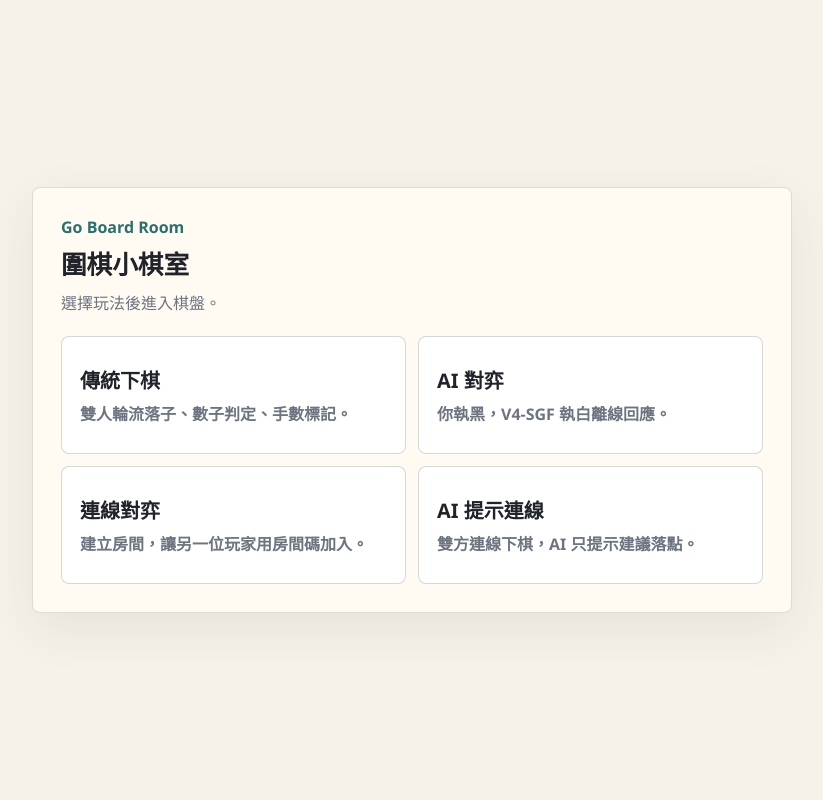
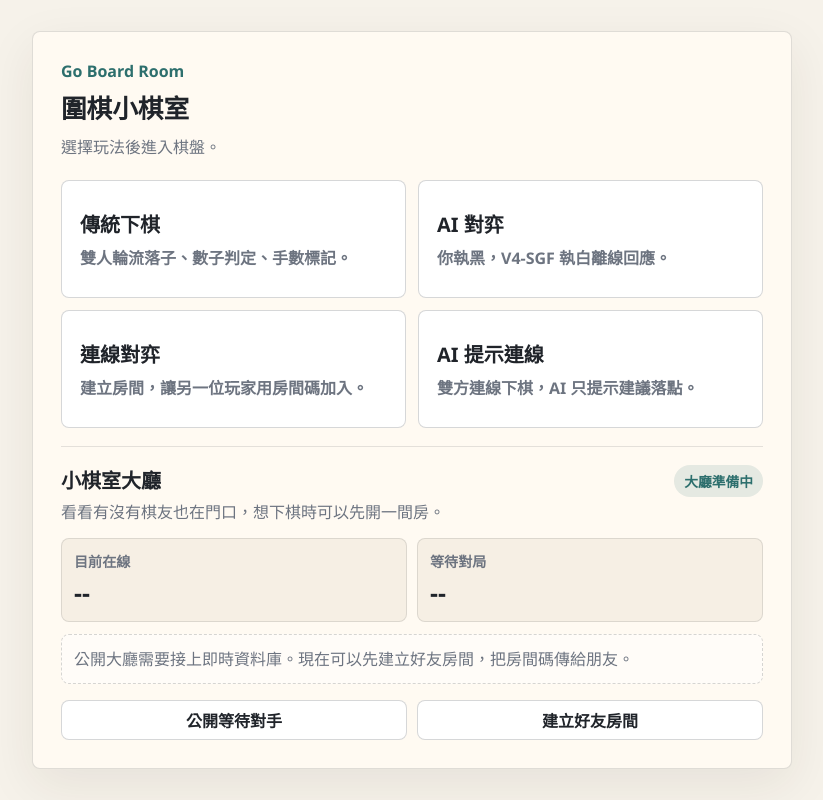
Before and after one commit to keyway933/go-board-room, a plain HTML site: page index.html in a window 1280 px wide. Shown: the whole page, without its empty margins (228-1051 px from the left). Drawn offline with Linux system fonts and the light colour scheme.

Commit message:
Add lobby preview

```diff
--- a/app.js
+++ b/app.js
@@ -41,6 +41,11 @@ const traditionalModeBtn = document.querySelector("#traditionalModeBtn");
 const aiModeBtn = document.querySelector("#aiModeBtn");
 const onlineModeBtn = document.querySelector("#onlineModeBtn");
 const onlineAiHintModeBtn = document.querySelector("#onlineAiHintModeBtn");
+const lobbyConnectionText = document.querySelector("#lobbyConnectionText");
+const lobbyOnlineCount = document.querySelector("#lobbyOnlineCount");
+const lobbyRoomCount = document.querySelector("#lobbyRoomCount");
+const publicLobbyBtn = document.querySelector("#publicLobbyBtn");
+const privateRoomShortcutBtn = document.querySelector("#privateRoomShortcutBtn");
 const backMenuBtn = document.querySelector("#backMenuBtn");
 const confirmDialog = document.querySelector("#confirmDialog");
 const confirmDialogTitle = document.querySelector("#confirmDialogTitle");
@@ -2425,6 +2430,22 @@ function requestNewGame() {
   resetGame(mode, size);
 }
 
+
+function renderLobbyPreview() {
+  if (lobbyConnectionText) lobbyConnectionText.textContent = "大廳準備中";
+  if (lobbyOnlineCount) lobbyOnlineCount.textContent = "--";
+  if (lobbyRoomCount) lobbyRoomCount.textContent = "--";
+}
+
+function showPublicLobbyInfo() {
+  showConfirmDialog({
+    title: "公開大廳準備中",
+    message: "真正讓陌生棋友互相看見，需要接上即時資料庫。現在我可以先幫你建立好友房間，之後再把公開等待房接到這個位置。",
+    confirmText: "先建立好友房間",
+    cancelText: "先不要",
+    onConfirm: () => startOnlineSetup(false),
+  });
+}
 function loadPeerJs() {
   if (window.Peer) return Promise.resolve(window.Peer);
   if (peerJsPromise) return peerJsPromise;
@@ -2725,6 +2746,8 @@ traditionalModeBtn.addEventListener("click", () => startGame("traditional"));
 aiModeBtn.addEventListener("click", () => startGame("ai"));
 onlineModeBtn.addEventListener("click", () => startOnlineSetup(false));
 onlineAiHintModeBtn.addEventListener("click", () => startOnlineSetup(true));
+publicLobbyBtn?.addEventListener("click", showPublicLobbyInfo);
+privateRoomShortcutBtn?.addEventListener("click", () => startOnlineSetup(false));
 backMenuBtn.addEventListener("click", requestMainMenu);
 aiStrengthPanel.querySelectorAll("[data-ai-strength]").forEach((button) => {
   button.addEventListener("click", () => {
@@ -2785,6 +2808,7 @@ deadModeBtn.addEventListener("click", () => {
   sendOnlineState("dead-mode");
   updateOnlineStatus();
 });
+renderLobbyPreview();
 bootRoomFromUrl();
 ownershipModeBtn.addEventListener("click", () => {
   clearPendingMove();
--- a/index.html
+++ b/index.html
@@ -36,6 +36,32 @@
           <span>雙方連線下棋，AI 只提示建議落點。</span>
         </button>
       </div>
+      <section class="lobby-panel" aria-label="小棋室大廳">
+        <div class="lobby-head">
+          <div>
+            <h2>小棋室大廳</h2>
+            <p>看看有沒有棋友也在門口，想下棋時可以先開一間房。</p>
+          </div>
+          <span id="lobbyConnectionText" class="lobby-pill">大廳準備中</span>
+        </div>
+        <div class="lobby-stats" aria-label="大廳狀態">
+          <div>
+            <span>目前在線</span>
+            <strong id="lobbyOnlineCount">--</strong>
+          </div>
+          <div>
+            <span>等待對局</span>
+            <strong id="lobbyRoomCount">--</strong>
+          </div>
+        </div>
+        <div id="lobbyRoomList" class="lobby-room-list">
+          <p class="lobby-empty">公開大廳需要接上即時資料庫。現在可以先建立好友房間，把房間碼傳給朋友。</p>
+        </div>
+        <div class="lobby-actions">
+          <button id="publicLobbyBtn" type="button">公開等待對手</button>
+          <button id="privateRoomShortcutBtn" type="button">建立好友房間</button>
+        </div>
+      </section>
     </div>
   </section>
 
--- a/styles.css
+++ b/styles.css
@@ -103,6 +103,104 @@ button[aria-pressed="true"] {
 .mode-choice span {
   color: var(--muted);
   line-height: 1.5;
+}
+
+
+.lobby-panel {
+  margin-top: 18px;
+  padding-top: 18px;
+  border-top: 1px solid rgba(32, 36, 42, 0.12);
+}
+
+.lobby-head {
+  display: flex;
+  align-items: flex-start;
+  justify-content: space-between;
+  gap: 14px;
+}
+
+.lobby-head h2 {
+  margin: 0;
+  font-size: 1.25rem;
+}
+
+.lobby-head p,
+.lobby-empty {
+  margin-top: 6px;
+  color: var(--muted);
+  line-height: 1.5;
+}
+
+.lobby-pill {
+  flex: 0 0 auto;
+  padding: 6px 10px;
+  border-radius: 999px;
+  background: rgba(45, 111, 109, 0.12);
+  color: var(--accent);
+  font-size: 0.86rem;
+  font-weight: 800;
+}
+
+.lobby-stats {
+  display: grid;
+  grid-template-columns: repeat(2, minmax(0, 1fr));
+  gap: 10px;
+  margin-top: 14px;
+}
+
+.lobby-stats div {
+  padding: 12px;
+  border: 1px solid rgba(32, 36, 42, 0.12);
+  border-radius: 8px;
+  background: rgba(237, 228, 214, 0.48);
+}
+
+.lobby-stats span,
+.lobby-room-meta {
+  display: block;
+  color: var(--muted);
+  font-size: 0.88rem;
+  font-weight: 700;
+}
+
+.lobby-stats strong {
+  display: block;
+  margin-top: 4px;
+  font-size: 1.55rem;
+}
+
+.lobby-room-list {
+  margin-top: 12px;
+  min-height: 54px;
+}
+
+.lobby-empty {
+  padding: 12px;
+  border: 1px dashed rgba(32, 36, 42, 0.18);
+  border-radius: 8px;
+  background: rgba(255, 255, 255, 0.46);
+}
+
+.lobby-actions {
+  display: grid;
+  grid-template-columns: repeat(2, minmax(0, 1fr));
+  gap: 10px;
+  margin-top: 12px;
+}
+
+.lobby-actions button {
+  min-height: 40px;
+}
+
+@media (max-width: 640px) {
+  .lobby-head {
+    flex-direction: column;
+  }
+
+  .lobby-stats,
+  .lobby-actions {
+    grid-template-columns: 1fr;
+  }
 }
 
 .app-dialog-backdrop {
--- a/sw.js
+++ b/sw.js
@@ -1,4 +1,4 @@
-const CACHE_NAME = "go-board-room-v11-hint-count-click";
+const CACHE_NAME = "go-board-room-v12-lobby-preview";
 const ASSETS = [
   "./",
   "./index.html",
```
